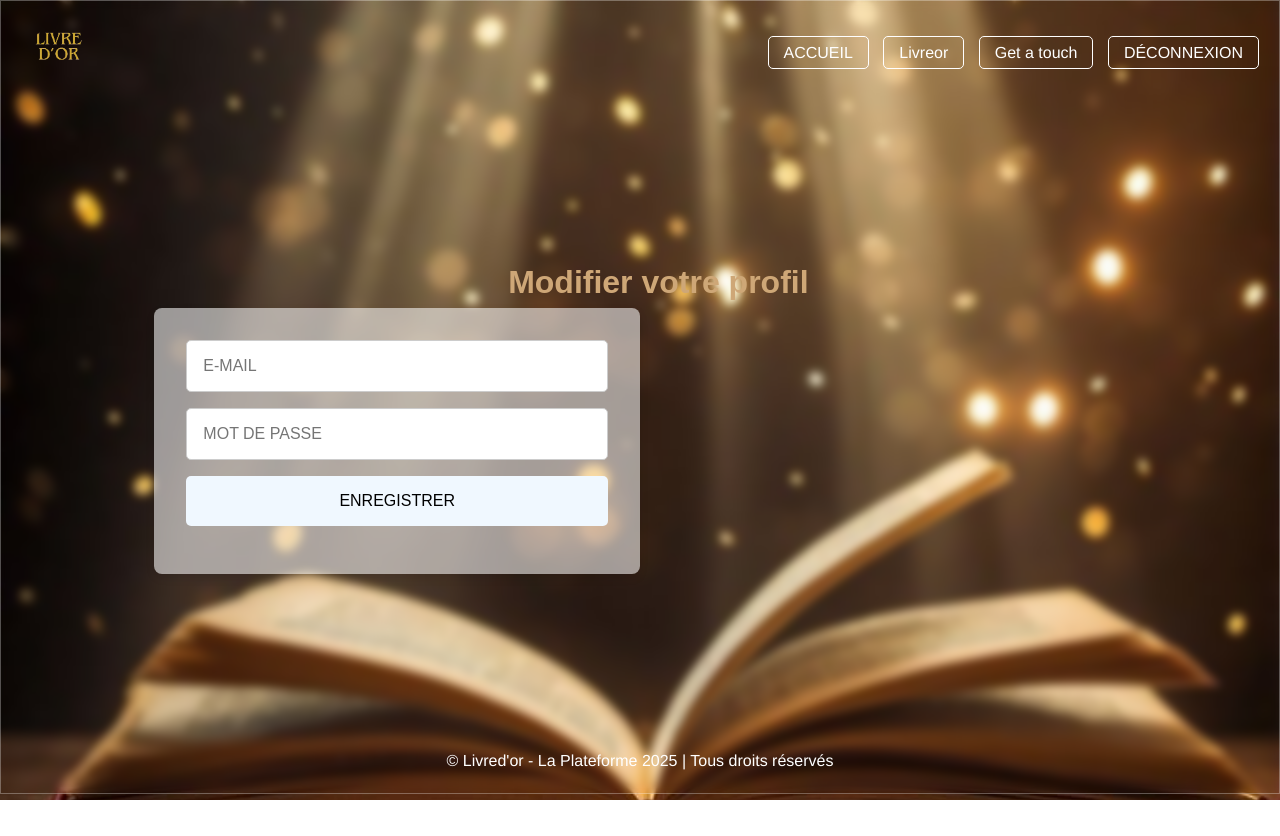
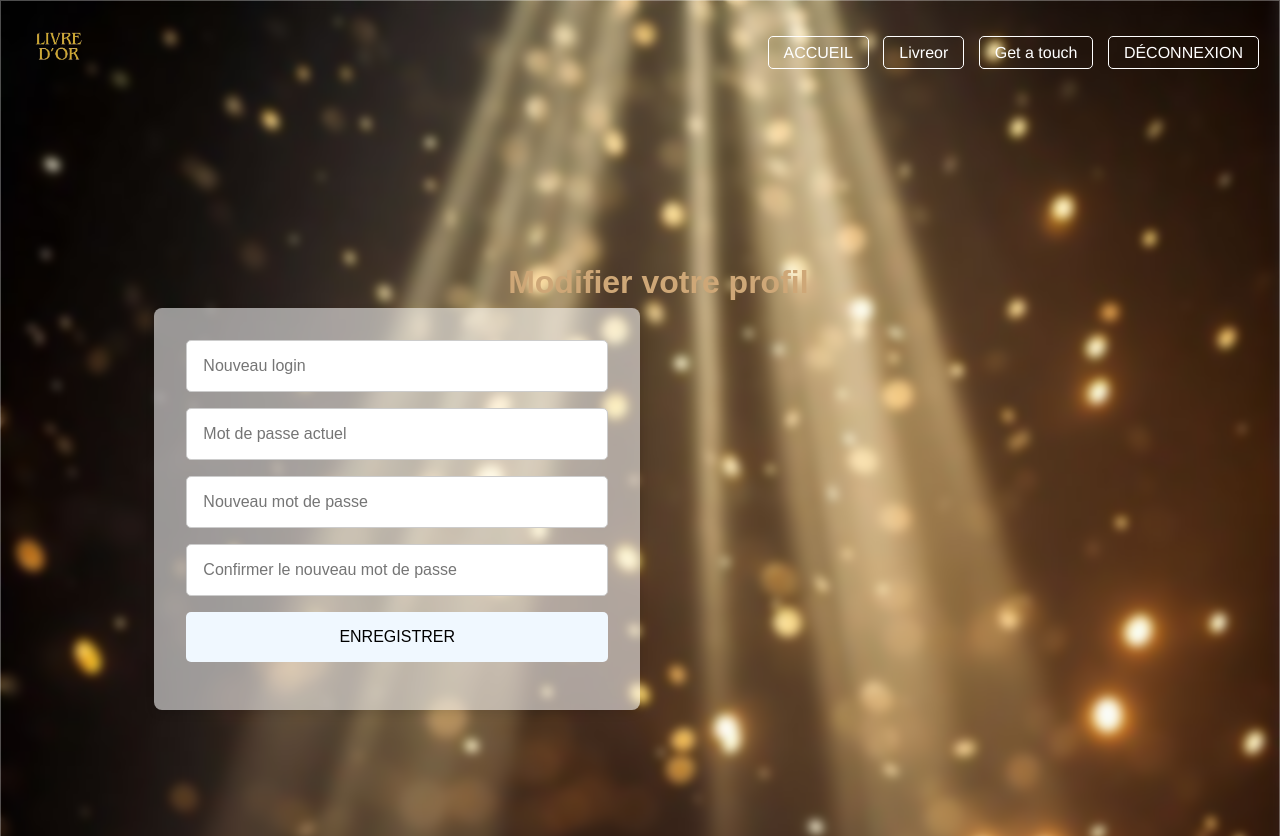
Before and after one commit to ines-charfi/livreor, a PHP site: page /modification.php in a window 1280 px wide. Shown: the top 836 px of the page. Before the commit the page ends 800 px from the top, so only its background shows below. Run offline with PHP 8.4, Linux system fonts and the light colour scheme.

Commit message:
fichiers modifiés

```diff
--- a/classes/User.php
+++ b/classes/User.php
@@ -78,5 +78,29 @@
         $stmt->bindParam(':id', $id);
         return $stmt->execute();
     }
+
+    public function updatePassword($user_id, $login, $old_password, $new_password) {
+        $conn = $this->db->connect();
+
+        // Get user data
+        $user = $this->getUserById($user_id);
+
+        // Verify login matches user_id
+        if ($user['login'] !== $login) {
+            return false;
+        }
+
+        // Verify old password
+        if (!$this->verifyPassword($user, $old_password)) {
+            return false;
+        }
+
+        // Update password
+        $hashed_password = password_hash($new_password, PASSWORD_DEFAULT);
+        $stmt = $conn->prepare('UPDATE user SET password = :password WHERE id = :id');
+        $stmt->bindParam(':password', $hashed_password);
+        $stmt->bindParam(':id', $user_id);
+        return $stmt->execute();
+    }
 }
 ?>
--- a/modification.php
+++ b/modification.php
@@ -1,9 +1,51 @@
+<?php
+session_start();
+require_once './classes/Db.php';
+require_once './classes/User.php';
+
+$userObj = new User();
+$message = '';
+
+if ($_SERVER['REQUEST_METHOD'] == 'POST') {
+    $new_login = $_POST['login'];
+    $current_password = $_POST['current_password'];
+    $new_password = $_POST['new_password'];
+    $confirm_password = $_POST['confirm_password'];
+
+    // Get current user
+    $user_id = $_SESSION['id_user'];
+    $user = $userObj->getUserById($user_id);
+
+    // Validate inputs
+    if (empty($current_password)) {
+        $message = "Le mot de passe actuel est obligatoire.";
+    } elseif (!$userObj->verifyPassword($user, $current_password)) {
+        $message = "Mot de passe actuel incorrect.";
+    } elseif (!empty($new_password) && $new_password !== $confirm_password) {
+        $message = "Les nouveaux mots de passe ne correspondent pas.";
+    } elseif (!empty($new_password) && strlen($new_password) < 8) {
+        $message = "Le nouveau mot de passe doit contenir au moins 8 caractères.";
+    } else {
+        // Update profile
+        if ($userObj->updateProfile($user_id, $new_login, $new_password)) {
+            $message = "Profil mis à jour avec succès!";
+            // Update session login if changed
+            if ($new_login !== $user['login']) {
+                $_SESSION['login'] = $new_login;
+            }
+        } else {
+            $message = "Erreur lors de la mise à jour du profil. Vérifiez vos informations.";
+        }
+    }
+}
+?>
+
 <!DOCTYPE html>
 <html lang="en">
 <head>
     <meta charset="UTF-8">
     <meta name="viewport" content="width=device-width, initial-scale=1.0">
-    <title>Document</title>
+    <title>Modification du profil</title>
     <link rel="stylesheet" href="css/styles.css">
 </head>
 <body>
@@ -16,20 +58,24 @@
             <a href="livreor.php">Livreor</a>
             <a href="post_message.php">Get a touch</a>
             <a href="logout.php">DÉCONNEXION</a>
-
         </nav>
     </header>
     <main>
         <h1>Modifier votre profil</h1>
+        <?php if (!empty($message)): ?>
+            <div class="message"><?php echo $message; ?></div>
+        <?php endif; ?>
         <div class="form-container">
-            <form>
-                <input type="email" placeholder="E-MAIL" required>
-                <input type="password" placeholder="MOT DE PASSE" required>
-
+            <form method="POST" action="">
+                <input type="text" name="login" placeholder="Nouveau login" value="<?php echo isset($user['login']) ? htmlspecialchars($user['login']) : ''; ?>">
+                <input type="password" name="current_password" placeholder="Mot de passe actuel" required>
+                <input type="password" name="new_password" placeholder="Nouveau mot de passe">
+                <input type="password" name="confirm_password" placeholder="Confirmer le nouveau mot de passe">
                 <button type="submit">ENREGISTRER</button>
             </form>
         </div>
     </main>
+
     <footer>
         <p>© Livred'or - La Plateforme 2025  | Tous droits réservés</p>
     </footer>
```
